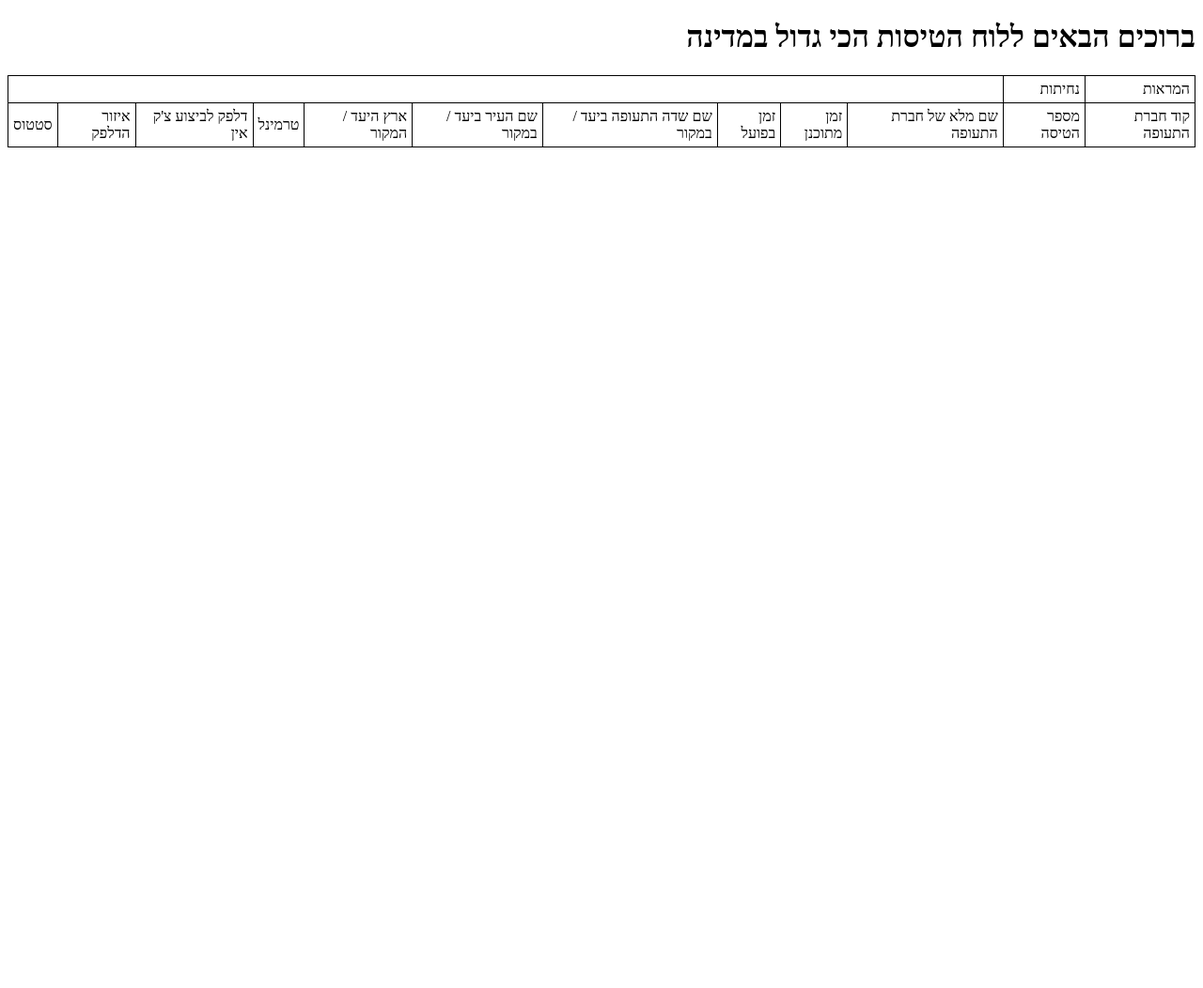
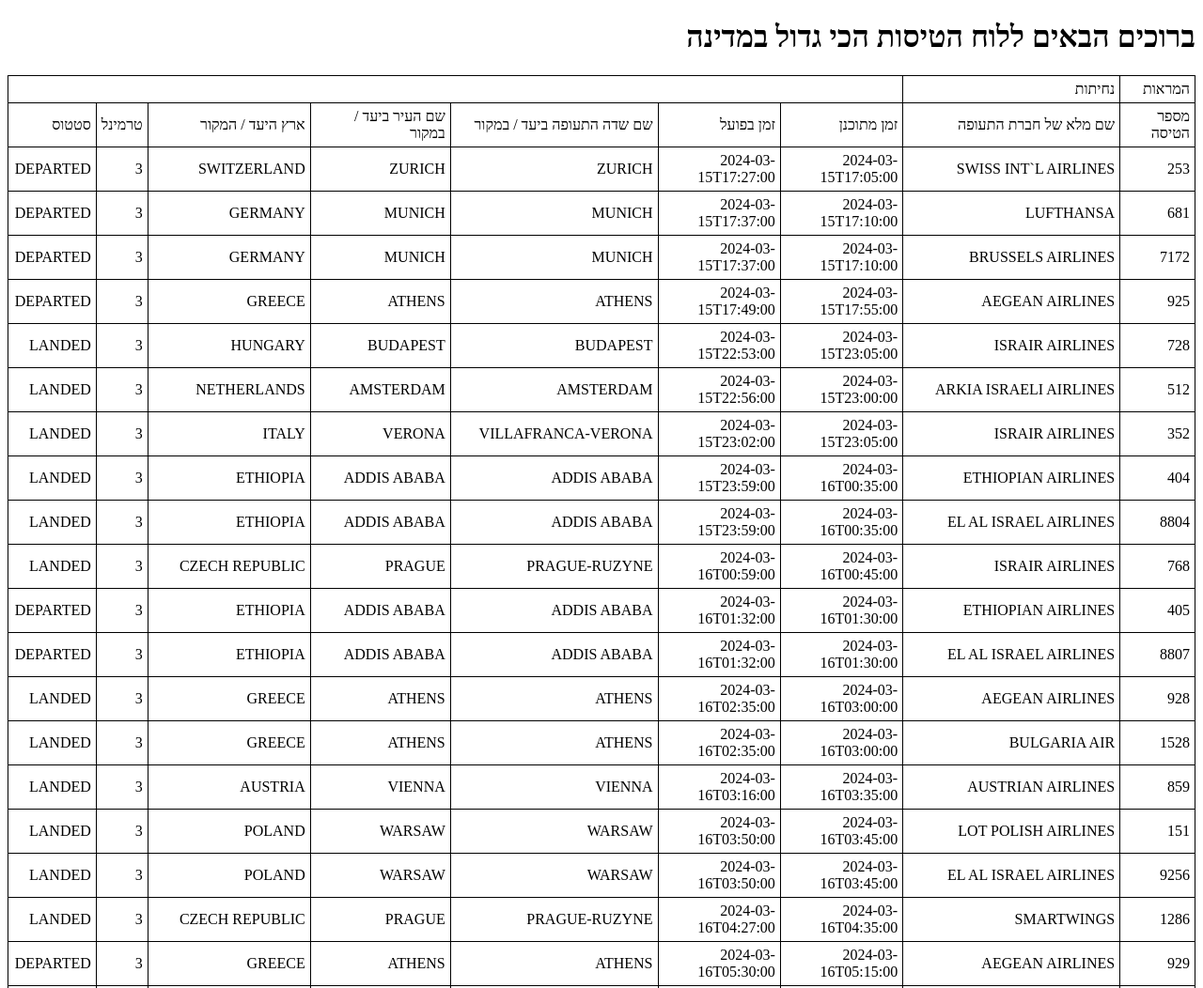
Before and after one commit to ChenAhrak/Flights_Board, a plain HTML site: page index.html in a window 1280 px wide. Shown: the top 1052 px of the page at 94% size. Before the commit the page ends 800 px from the top, so only its background shows below. Drawn offline with Linux system fonts and the light colour scheme.

Commit message:
next update

```diff
--- a/index.html
+++ b/index.html
@@ -44,12 +44,25 @@
         table.appendChild(headerRow);
         tableContainer.appendChild(table);
         const bodyRows = document.createElement("tr");
-        bodyRows.innerHTML = "<td>קוד חברת התעופה</td><td>מספר הטיסה</td><td>שם מלא של חברת התעופה</td><td>זמן מתוכנן</td><td>זמן בפועל</td><td>שם שדה התעופה ביעד / במקור</td><td>שם העיר ביעד / במקור</td><td>ארץ היעד / המקור</td><td>טרמינל</td><td>דלפק לביצוע צ'ק אין</td><td>איזור הדלפק</td><td>סטטוס</td>"
+        bodyRows.innerHTML = "<td>מספר הטיסה</td><td>שם מלא של חברת התעופה</td><td>זמן מתוכנן</td>"+
+                             "<td>זמן בפועל</td><td>שם שדה התעופה ביעד / במקור</td>"+
+                             "<td>שם העיר ביעד / במקור</td><td>ארץ היעד / המקור</td>"+
+                             "<td>טרמינל</td><td>סטטוס</td>"
+
         table.appendChild(bodyRows);
         function populateTable() {
+            for (let item in jsonFlights) {
+                var bodyRow = document.createElement("tr");
+                bodyRow.innerHTML = `<td>${jsonFlights[item].number}</td><td>${jsonFlights[item].operatorLong}</td>`+
+                                    `<td>${jsonFlights[item].schedueTime}</td><td>${jsonFlights[item].actualTime}</td>`+
+                                    `<td>${jsonFlights[item].airport}</td><td>${jsonFlights[item].city}</td>`+
+                                    `<td>${jsonFlights[item].country}</td><td>${jsonFlights[item].terminal}</td><td>${jsonFlights[item].status}</td>`;
+                table.appendChild(bodyRow)
 
+            }
+            tableContainer.appendChild(table);
         }
-        console.log(jsonFlights[0].operatorShort);
+        populateTable();
 
     </script>
 </body>
```
